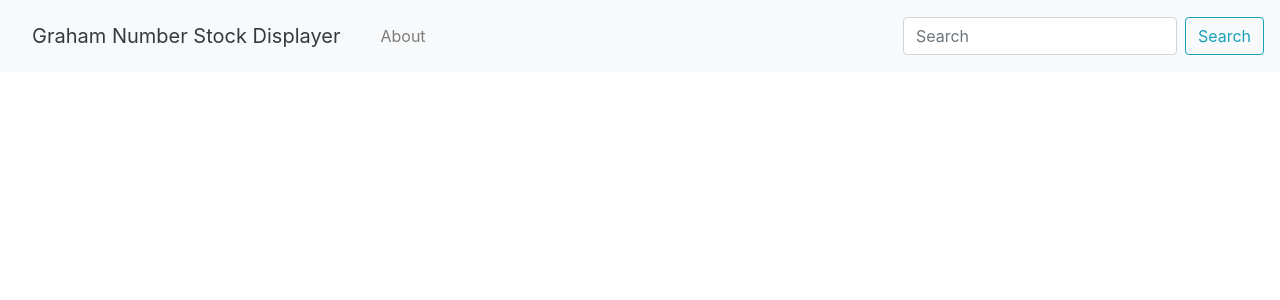
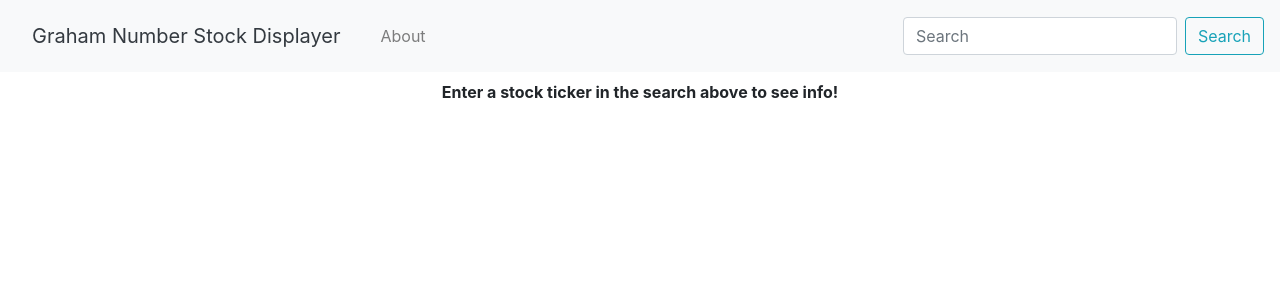
Before and after one commit to SteelMasterJ/Stock-Info-Displayer-App, a React (Create React App) app: page / in a window 1280 px wide. Shown: the top 300 px of the page. Built offline with nearby package versions, Linux system fonts and the light colour scheme.

Commit message:
Update Profile.js
update so it tells the user to search

```diff
--- a/src/components/Profile.js
+++ b/src/components/Profile.js
@@ -1,8 +1,8 @@
 import React from 'react';
 
 const Profile = props => (
-    <div className={(props.ticker === "") ? "App invisible" : "App"}>
-        <div className="container">
+    <div className="App">
+        {(props.ticker === "") ? <div className="text-center font-weight-bold mt-2">Enter a stock ticker in the search above to see info!</div> : <div className="container">
             <div className="card mt-4">
                 <h5 className="card-header">{props.companyName}</h5>
                 <div className="card-body">
@@ -23,7 +23,7 @@ const Profile = props => (
             <footer>
                 <p className="text-right text-muted"><small>2020 JoeyCorp®</small></p>
             </footer>
-        </div>
+        </div>}
     </div>
 );
 
```
